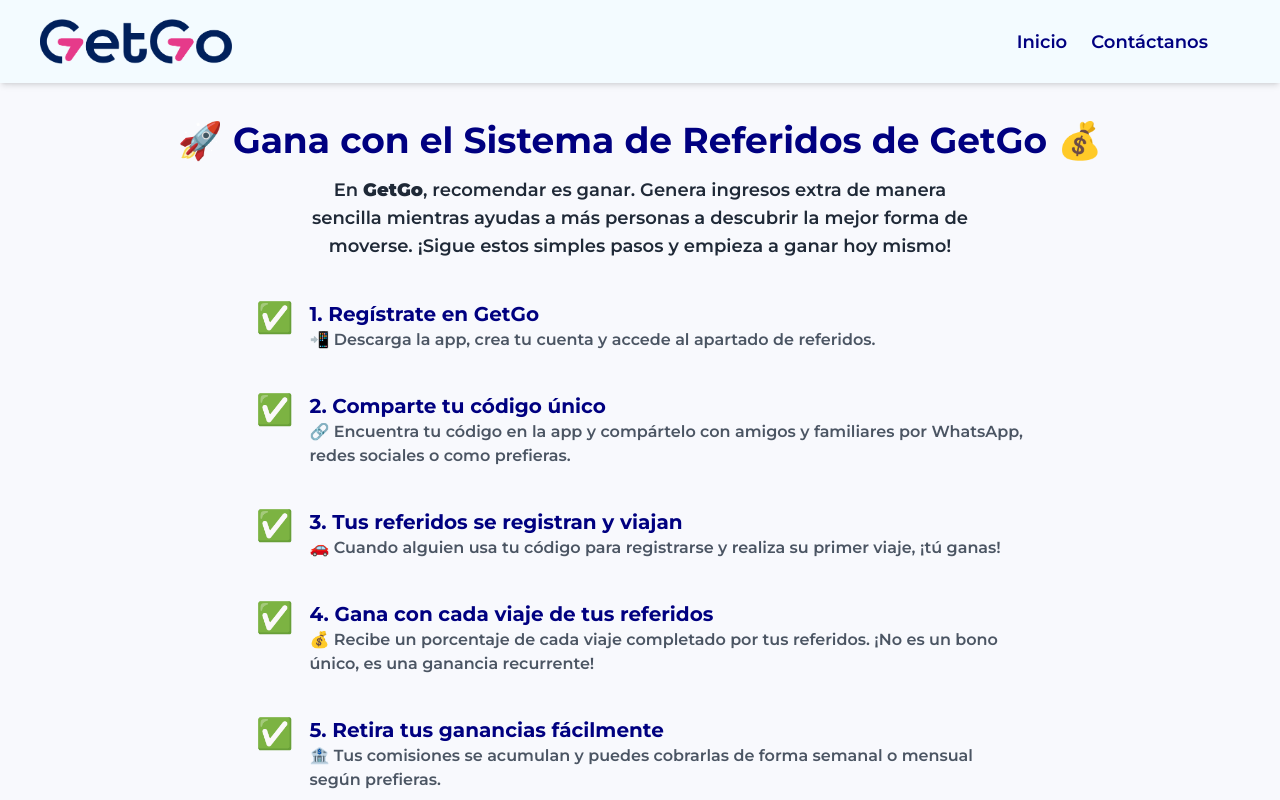
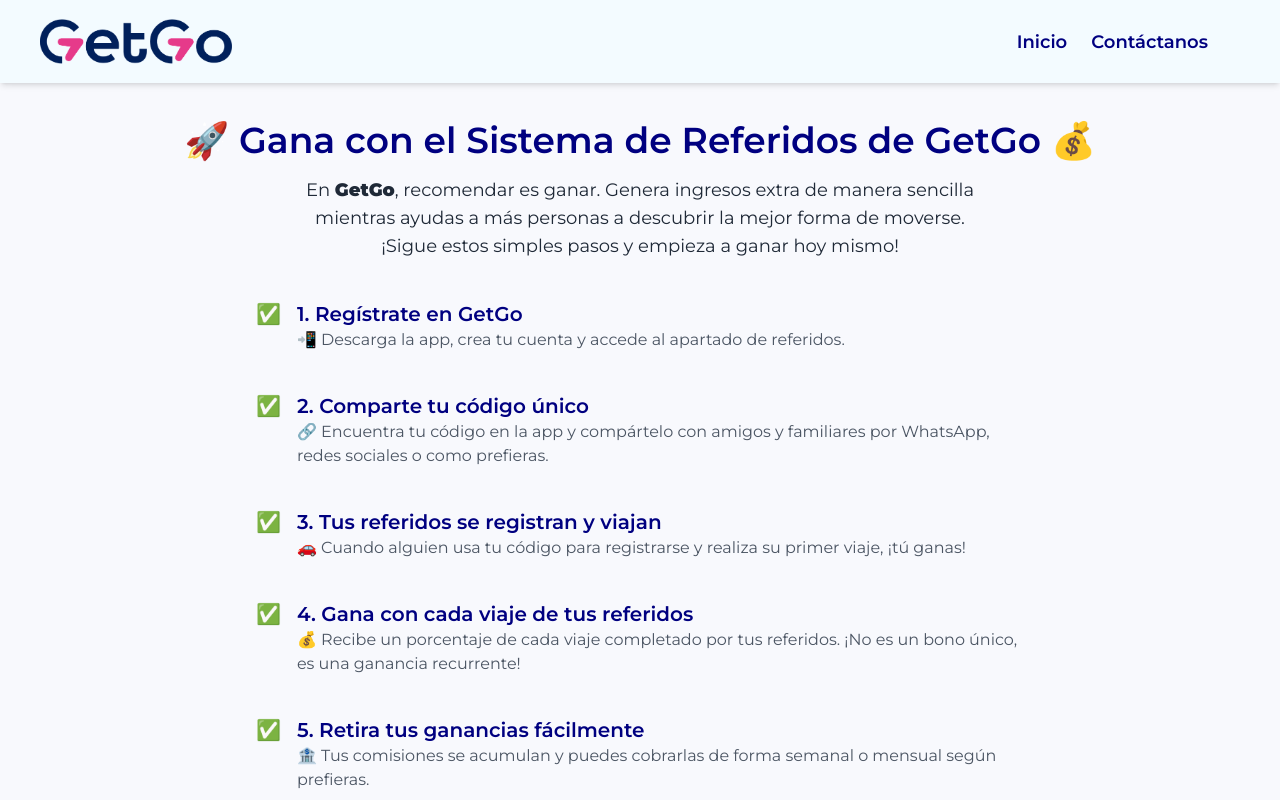
Before and after one commit to jsepulvedai1/GetgoPage, a Next.js app in the folder getgoweb/: page /nuestro-sistema in a window 1280 px wide. Shown: the top 800 px of the page. Built offline with nearby package versions, Linux system fonts and the light colour scheme.

Commit message:
mas cambios en quienes somos

```diff
--- a/getgoweb/src/app/nuestro-sistema/page.tsx
+++ b/getgoweb/src/app/nuestro-sistema/page.tsx
@@ -19,10 +19,10 @@
         <br />
         <br />
         <section className="mt-12 text-gray-800">
-          <h2 className="text-4xl font-bold text-center text-[#000080]">
+          <h2 className="text-4xl font-semibold text-center text-[#000080]">
             🚀 Gana con el Sistema de Referidos de GetGo 💰
           </h2>
-          <p className="mt-4 text-lg font-semibold text-center max-w-2xl mx-auto">
+          <p className="mt-4 text-lg font-normal text-center max-w-2xl mx-auto">
             En <span className="font-black">GetGo</span>, recomendar es
             ganar. Genera ingresos extra de manera sencilla mientras ayudas a
             más personas a descubrir la mejor forma de moverse. ¡Sigue estos
@@ -31,12 +31,12 @@
 
           <div className="mt-10 space-y-10 max-w-3xl mx-auto">
             <div className="flex items-start gap-4">
-              <span className="text-3xl text-green-500">✅</span>
+              <span className="text-xl text-green-500">✅</span>
               <div>
-                <h3 className="text-xl font-bold text-[#000080]">
+                <h3 className="text-xl font-semibold text-[#000080]">
                   1. Regístrate en GetGo
                 </h3>
-                <p className="text-gray-600 font-semibold">
+                <p className="text-gray-600 font-normal">
                   📲 Descarga la app, crea tu cuenta y accede al apartado de
                   referidos.
                 </p>
@@ -44,12 +44,12 @@
             </div>
 
             <div className="flex items-start gap-4">
-              <span className="text-3xl text-green-500 text-[#000080]">✅</span>
+              <span className="text-xl text-green-500 text-[#000080]">✅</span>
               <div>
-                <h3 className="text-xl font-bold text-[#000080]">
+                <h3 className="text-xl font-semibold text-[#000080]">
                   2. Comparte tu código único
                 </h3>
-                <p className="text-gray-600 font-semibold">
+                <p className="text-gray-600 font-normal">
                   🔗 Encuentra tu código en la app y compártelo con amigos y
                   familiares por WhatsApp, redes sociales o como prefieras.
                 </p>
@@ -57,12 +57,12 @@
             </div>
 
             <div className="flex items-start gap-4">
-              <span className="text-3xl text-green-500">✅</span>
+              <span className="text-xl text-green-500">✅</span>
               <div>
-                <h3 className="text-xl font-bold text-[#000080]">
+                <h3 className="text-xl font-semibold text-[#000080]">
                   3. Tus referidos se registran y viajan
                 </h3>
-                <p className="text-gray-600 font-semibold">
+                <p className="text-gray-600 font-normal">
                   🚗 Cuando alguien usa tu código para registrarse y realiza su
                   primer viaje, ¡tú ganas!
                 </p>
@@ -70,12 +70,12 @@
             </div>
 
             <div className="flex items-start gap-4">
-              <span className="text-3xl text-green-500">✅</span>
+              <span className="text-xl text-green-500">✅</span>
               <div>
-                <h3 className="text-xl font-bold text-[#000080]">
+                <h3 className="text-xl font-semibold text-[#000080]">
                   4. Gana con cada viaje de tus referidos
                 </h3>
-                <p className="text-gray-600 font-semibold">
+                <p className="text-gray-600 font-normal">
                   💰 Recibe un porcentaje de cada viaje completado por tus
                   referidos. ¡No es un bono único, es una ganancia recurrente!
                 </p>
@@ -83,12 +83,12 @@
             </div>
 
             <div className="flex items-start gap-4">
-              <span className="text-3xl text-green-500">✅</span>
+              <span className="text-xl text-green-500">✅</span>
               <div>
-                <h3 className="text-xl font-bold text-[#000080]">
+                <h3 className="text-xl font-semibold text-[#000080]">
                   5. Retira tus ganancias fácilmente
                 </h3>
-                <p className="text-gray-600 font-semibold">
+                <p className="text-gray-600 font-normal">
                   🏦 Tus comisiones se acumulan y puedes cobrarlas de forma
                   semanal o mensual según prefieras.
                 </p>
--- a/getgoweb/src/app/page.tsx
+++ b/getgoweb/src/app/page.tsx
@@ -74,13 +74,14 @@
             transition={{ duration: 1 }}
           >
             <br></br>
-            Regístrate en minutos <br />
-            <span className="text-4xl md:text-6xl text-white">
-              gana al instante
+            <br></br>
+            {/* Regístrate en minutos <br /> */}
+            <span className="text-4xl md:text-6xl text-white drop-shadow-[0_0_10px_rgba(255,255,255,0.4)] italic">
+              Tu viaje, tu ritmo
             </span>
             <br />
-            <span className="text-4xl md:text-lg text-white">
-              maneja con GetGo y convierte tu tiempo en dinero
+            <span className="text-4xl md:text-lg text-white drop-shadow-[0_0_10px_rgba(255,255,255,0.3)]">
+              Encuentra el viaje perfecto con la comodidad y seguridad de GetGo
             </span>
           </motion.h2>
         </div>
```
